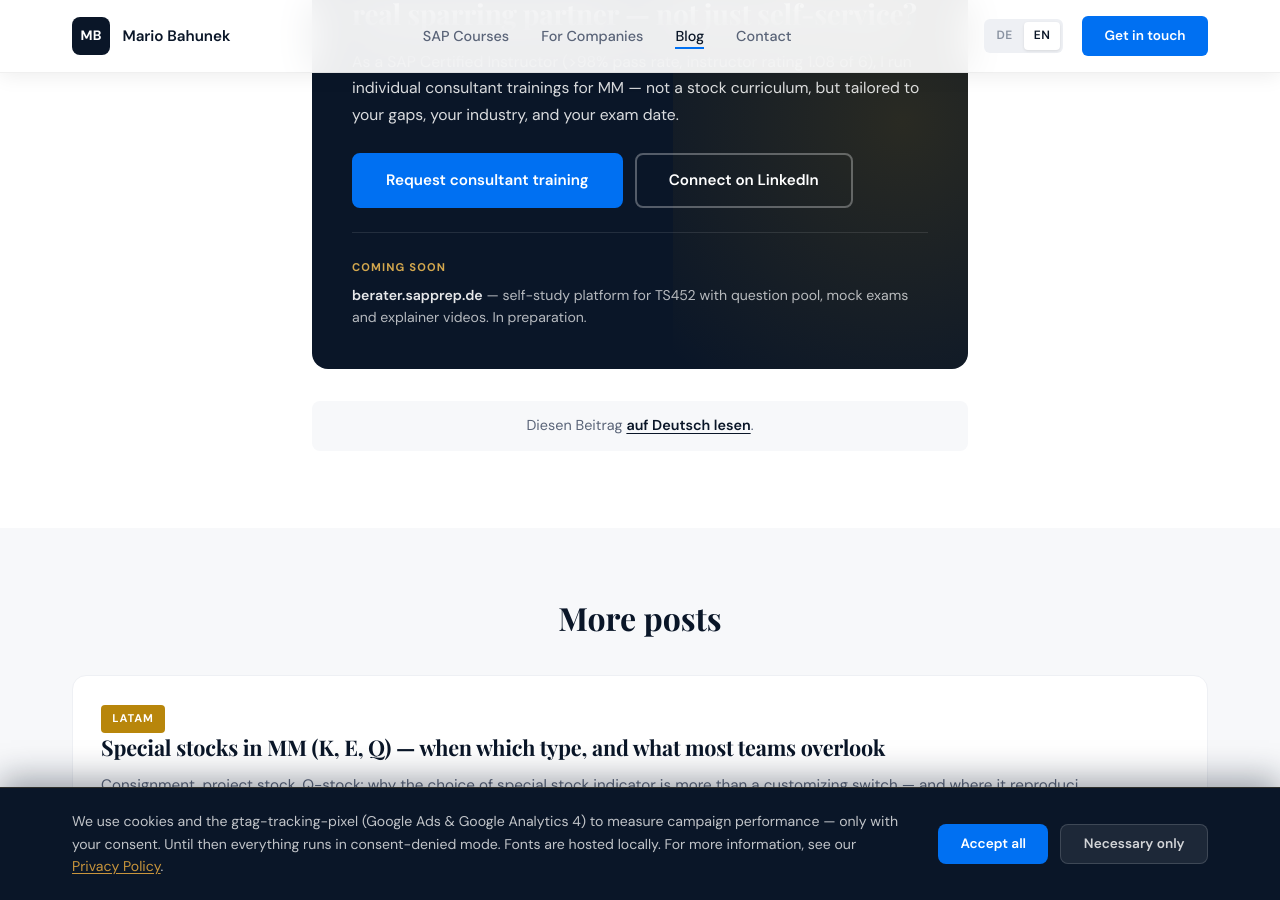
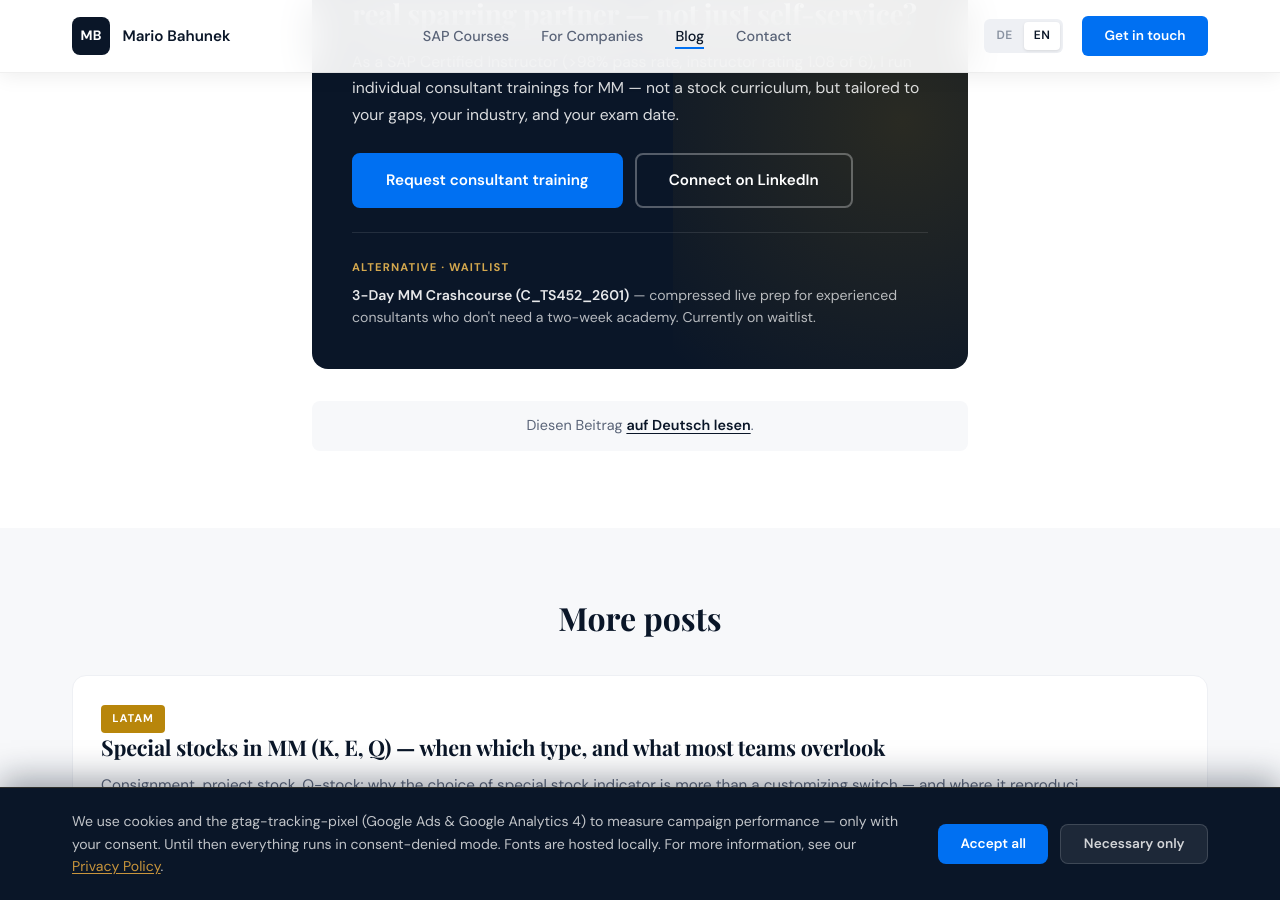
Before and after one commit to mariobahunek-cmd/mb-ics-website, a Jekyll site: the page built from _posts/2026-04-29-bewertungsklassen-kontenfindung-en.md, in a window 1280 px wide and 900 px high, scrolled down 7589 px. Built offline with Jekyll 4.4.1, drawn with Linux system fonts in a browser that asks for light colours.

Commit message:
feat(blog): TS452-Track aufgesetzt, weg von LATAM-Bridge
- Neuer Redaktionsplan: 16 Posts, 2x/Woche, pure TS452/MM-Fokus
- Auto-Publish cron umgestellt auf Mo+Do (vorher 1. und 15. monatlich)
- Cross-Promo-CTA: berater.sapprep.de raus, Crashcourse-Waitlist rein
- Bestehende 2 LATAM-Posts bleiben publiziert, kein Retag

Co-Authored-By: Claude Opus 4.7 (1M context) <noreply@anthropic.com>

```diff
--- a/_includes/cross-promo-cta.html
+++ b/_includes/cross-promo-cta.html
@@ -1,9 +1,10 @@
 {%- comment -%}
   Cross-Promo-CTA-Block.
   Primärer CTA: mb-ics Berater-Training (Lead an Mario direkt).
-  Sekundärer CTA: berater.sapprep.de (Selbstlern-Plattform, nur passive Erwähnung,
-                  aktiviert via include.show_secondary).
-  KEIN sapprep.de — falsche Zielgruppe (Endanwender statt Berater).
+  Sekundärer CTA: 3-Tage MM-Crashcourse C_TS452_2601 (Waitlist),
+                  aktiviert via include.show_secondary.
+  KEIN sapprep.de und KEIN berater.sapprep.de — beide falsche Zielgruppe
+  (Endanwender bzw. B2C-Selflearner, nicht B2B Consultant).
 {%- endcomment -%}
 
 {%- assign lang = page.lang | default: 'de' -%}
@@ -45,15 +46,15 @@
         {%- if include.show_secondary -%}
         <div class="cross-promo__secondary">
             <span class="cross-promo__hint">
-                {% if lang == 'de' %}Demnächst{% else %}Coming soon{% endif %}
+                {% if lang == 'de' %}Alternative · Waitlist{% else %}Alternative · Waitlist{% endif %}
             </span>
             <p class="cross-promo__hint-body">
                 {%- if lang == 'de' -%}
-                    <strong>berater.sapprep.de</strong> — Selbstlern-Plattform für TS452 mit Fragen-Pool,
-                    Mock-Klausuren und Erklärvideos. In Vorbereitung.
+                    <strong><a href="{{ '/sap-mm-crashcourse/' | relative_url }}">3-Tage MM-Crashcourse (C_TS452_2601)</a></strong> — komprimierte
+                    Live-Vorbereitung für erfahrene Berater, die keine zweiwöchige Academy brauchen. Aktuell auf Warteliste.
                 {%- else -%}
-                    <strong>berater.sapprep.de</strong> — self-study platform for TS452 with question pool,
-                    mock exams and explainer videos. In preparation.
+                    <strong><a href="{{ '/sap-mm-crashcourse/' | relative_url }}">3-Day MM Crashcourse (C_TS452_2601)</a></strong> — compressed
+                    live prep for experienced consultants who don't need a two-week academy. Currently on waitlist.
                 {%- endif -%}
             </p>
         </div>
```
Also changed, not shown: _strategy/BLOG_PLAN_TS452.md (added, +88 -0 lines), .github/workflows/auto-publish-drafts.yml.
